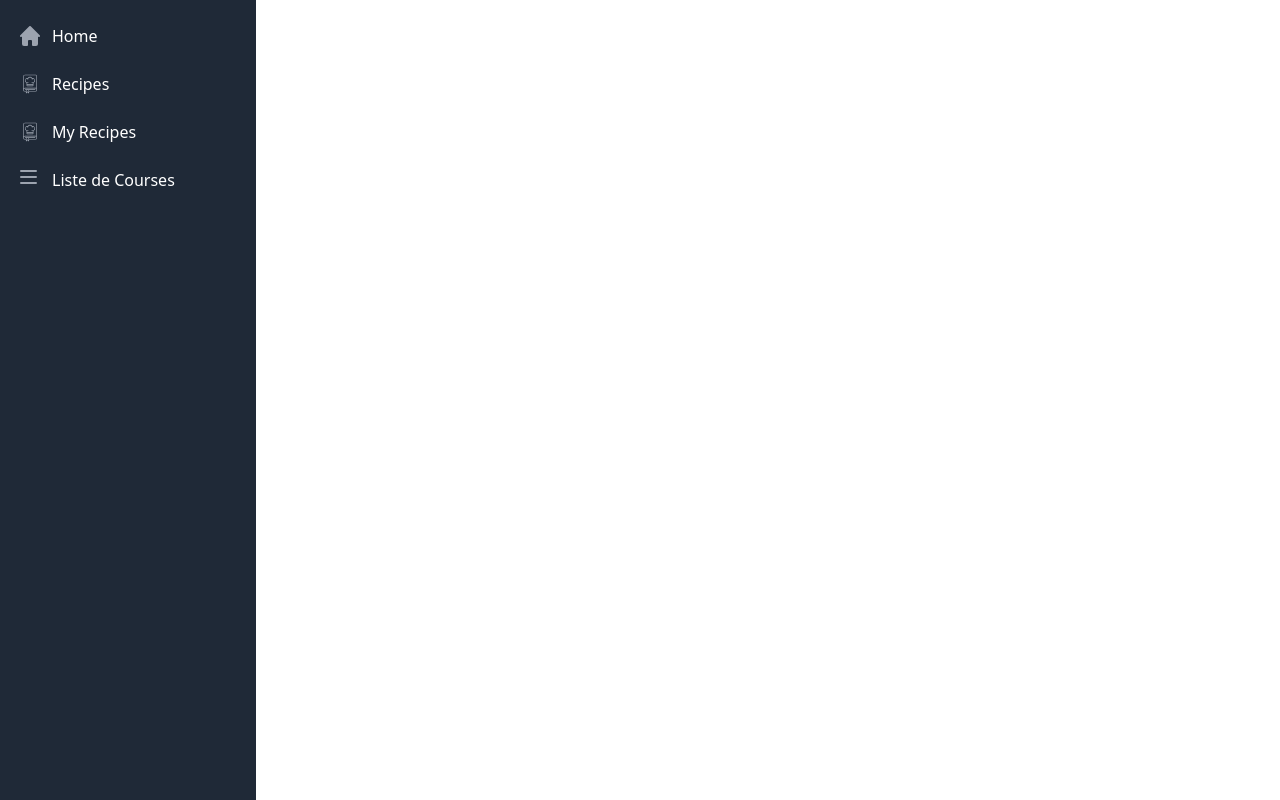
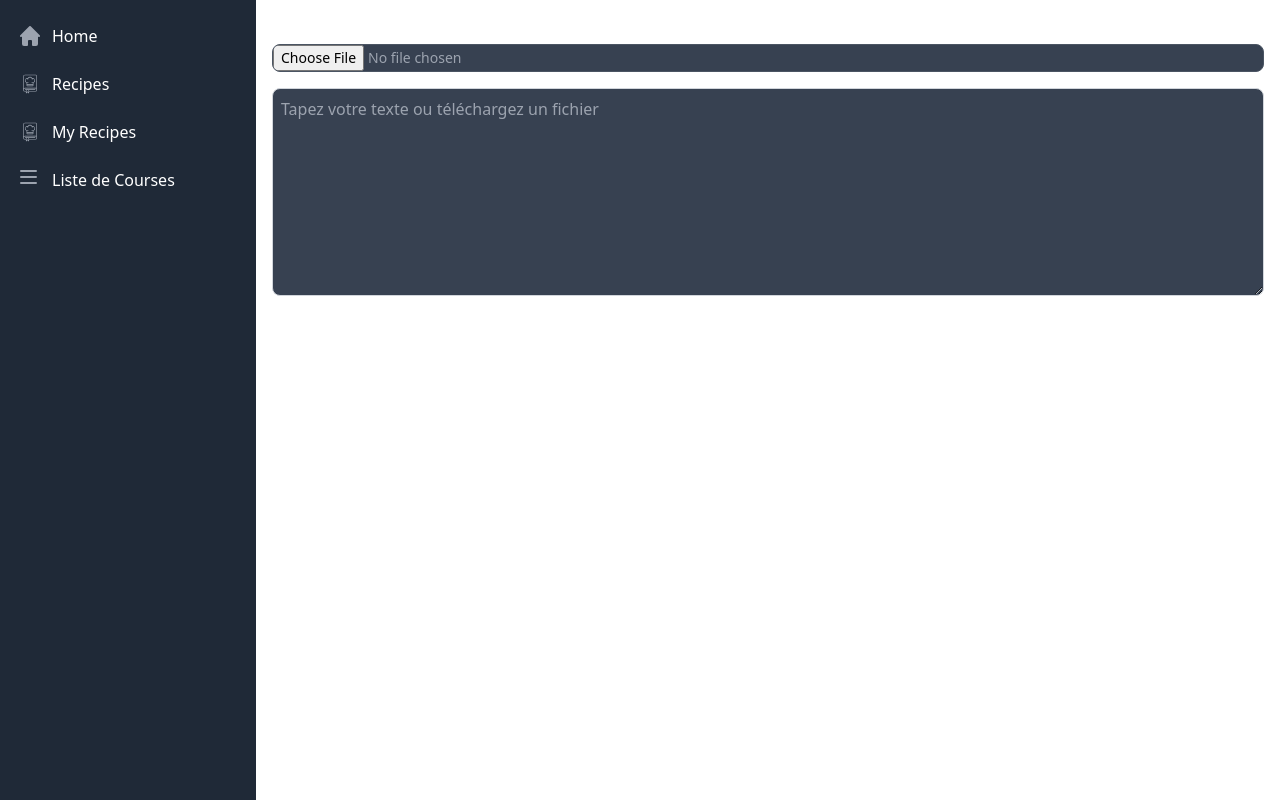
Before and after one commit to mathis-gasparotto/recipe-book-pwa, a Vue app: page / in a window 1280 px wide. Built offline with nearby package versions, Linux system fonts and the light colour scheme.

Commit message:
transcription image to text

```diff
--- a/package.json
+++ b/package.json
@@ -13,6 +13,7 @@
   "dependencies": {
     "@fortawesome/vue-fontawesome": "^3.0.6",
     "remarkable": "^2.0.1",
+    "tesseract.js": "^5.0.4",
     "vue": "^3.3.11",
     "vue-router": "^4.2.5"
   },
--- a/src/pages/HomePage.vue
+++ b/src/pages/HomePage.vue
@@ -1,9 +1,51 @@
 <template>
-  Hello
+  <div>
+    <label class="block mb-2 text-sm font-medium text-gray-900 dark:text-white" for="file_input">Télécharger un fichier</label>
+    <input @change="handleFileUpload" class="block w-full text-sm text-gray-900 border border-gray-300 rounded-lg cursor-pointer bg-gray-50 dark:text-gray-400 focus:outline-none dark:bg-gray-700 dark:border-gray-600 dark:placeholder-gray-400" id="file_input" type="file">
+
+    <textarea v-model="resultText" class="mt-4 h-52 w-full p-2 border border-gray-300 rounded-lg text-gray-900 dark:text-white bg-gray-50 dark:bg-gray-700 focus:outline-none" placeholder="Tapez votre texte ou téléchargez un fichier"></textarea>
+  </div>
 </template>
 
 <script>
+import Tesseract from 'tesseract.js';
+
 export default {
-  name: 'HomePage'
+  name: 'HomePage',
+  data() {
+    return {
+      resultText: ''
+    };
+  },
+  methods: {
+    // Fonction appelée lorsqu'un fichier est sélectionné
+    handleFileUpload(event) {
+      const fileInput = event.target;
+      if (fileInput.files.length > 0) {
+        const uploadedImage = fileInput.files[0];
+        this.processImage(uploadedImage);
+      }
+    },
+    // Fonction pour traiter l'image avec Tesseract.js
+    processImage(image) {
+      const reader = new FileReader();
+      reader.onload = (e) => {
+        const imageData = e.target.result;
+
+        Tesseract.recognize(imageData, 'fra', {
+          logger: m => console.log(m)
+        })
+        .then(({ data: { text } }) => {
+          console.log(text);
+
+          this.resultText = text;
+        })
+        .catch(error => {
+          console.error('Erreur lors du traitement de l\'image:', error);
+        });
+      };
+      reader.readAsDataURL(image);
+    }
+  }
 }
 </script>
```
Also changed, not shown: public/icons/test.png (added), 1 other file (tests, documents, lock files or other folders).
